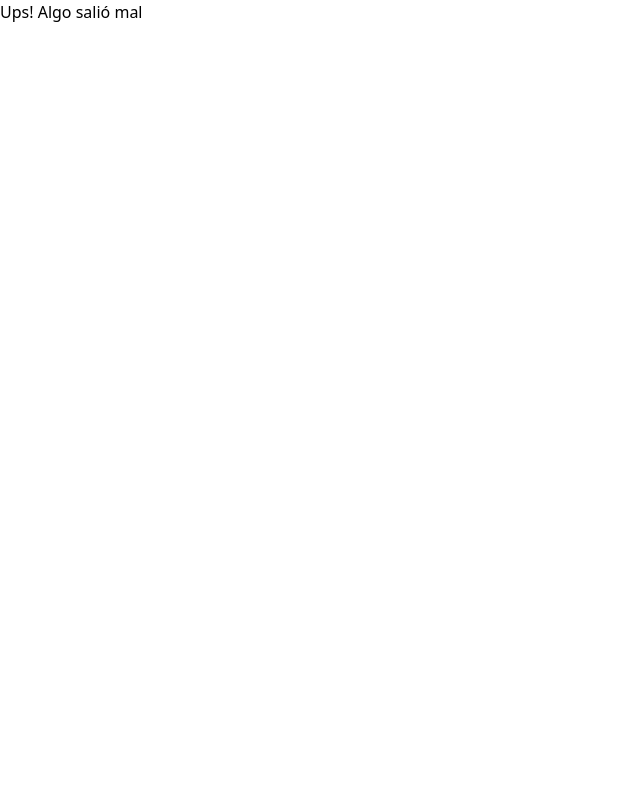
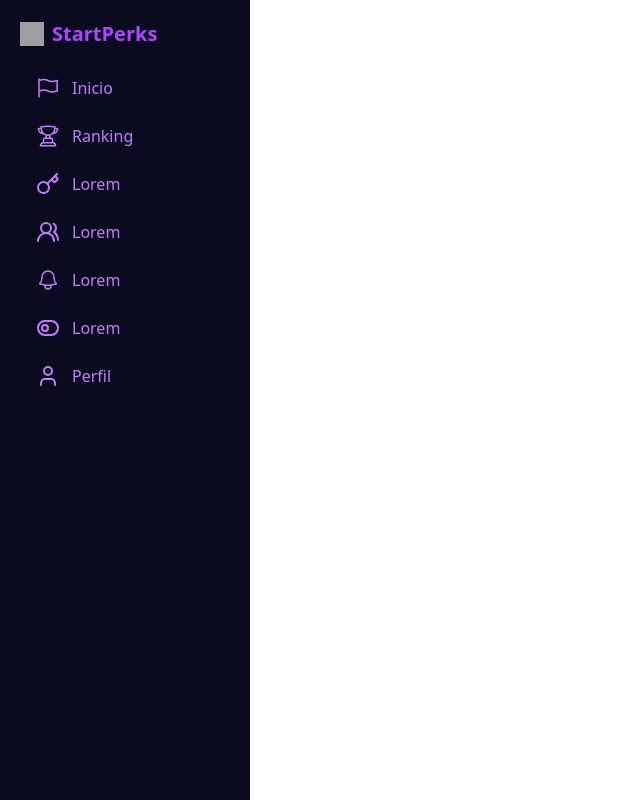
Before and after one commit to No-Country-simulation/s21-15-n-webapp, a React (Vite) app in the folder frontend/: page /junior in a window 1280 px wide. Before the commit this address had no page. Shown: the whole page, without its empty margins (0-640 px from the left). Built offline with nearby package versions, Linux system fonts and the light colour scheme; grey boxes are pictures that could not be loaded.

Commit message:
Update layaud and route

```diff
--- a/frontend/package.json
+++ b/frontend/package.json
@@ -16,6 +16,8 @@
     "@tailwindcss/vite": "^4.0.8",
     "@vitejs/plugin-react": "^4.3.4",
     "axios": "^1.7.9",
+    "lucide-react": "^0.476.0",
+    "mvp": "file:",
     "react": "^19.0.0",
     "react-dom": "^19.0.0",
     "react-router-dom": "^7.2.0",
--- /dev/null
+++ b/frontend/src/components/sideBar/sideBar.tsx
@@ -0,0 +1,45 @@
+import { Link } from "react-router-dom";
+import {
+  FlagIcon,
+  TrophyIcon,
+  BellIcon,
+} from "@heroicons/react/24/outline";
+import { ToggleLeft, UsersRound, User,  Key} from "lucide-react";
+
+
+const menuItems = [
+  { name: "Inicio", icon: <FlagIcon className="h-6 w-6 mr-3" />, to: "/" },
+  { name: "Ranking", icon: <TrophyIcon className="h-6 w-6 mr-3" />, to: "/ranking" },
+  { name: "Lorem", icon: <Key className="h-6 w-6 mr-3" />, to: "/lorem1" },
+  { name: "Lorem", icon: <UsersRound className="h-6 w-6 mr-3" />, to: "/lorem2" },
+  { name: "Lorem", icon: <BellIcon className="h-6 w-6 mr-3" />, to: "/lorem3" },
+  { name: "Lorem", icon: <ToggleLeft className="h-6 w-6 mr-3" />, to: "/toggle" },
+  { name: "Perfil", icon: <User className="h-6 w-6 mr-3" />, to: "/perfil" },
+];
+
+const SideBar = () => {
+  return (
+    <div className="bg-[#0A0B1E] h-full w-full p-5 flex flex-col">
+      <h2 className="text-xl font-bold mb-5 text-purple-500 flex items-center">
+        <img
+          src="https://raw.githubusercontent.com/No-Country-simulation/s21-15-n-webapp/1857a87229a6361b345560c4be845b64247ec09b/frontend/src/assets/rocket.png"
+          alt="Logo"
+          className="h-6 w-6 mr-2"
+        />
+        StartPerks
+      </h2>
+      <ul className="text-purple-400 space-y-2 flex-1">
+        {menuItems.map((item, index) => (
+          <li key={index}>
+            <Link to={item.to} className="flex items-center py-2 px-4 hover:bg-[#12142A] active:bg-[#12142A] rounded">
+              {item.icon}
+              {item.name}
+            </Link>
+          </li>
+        ))}
+      </ul>
+    </div>
+  );
+};
+
+export default SideBar;
--- /dev/null
+++ b/frontend/src/page/layaud/layaud.tsx
@@ -0,0 +1,17 @@
+import { Outlet } from "react-router-dom"
+import SideBar from "../../components/sideBar/sideBar"
+
+const Layaud = () => {
+  return (
+    <div className="h-screen w-screen overflow-hidden flex">
+        <aside className="fixed top-0 left-0 w-[250px] h-full">
+            <SideBar/>
+        </aside>
+        <main className="mt-24 h-[calc(100vh-6rem)] overflow-y-auto p-8">
+            <Outlet/>
+        </main>
+    </div>
+  )
+}
+
+export default Layaud
--- a/frontend/src/page/login/login.tsx
+++ b/frontend/src/page/login/login.tsx
@@ -80,7 +80,7 @@ const LoginPage = () => {
           {/* Link de "Regístrate aquí" */}
           <div className="text-center mt-4 text-sm text-gray-600">
             ¿No tienes cuenta?{" "}
-            <a href="/register" className="text-[#000115] font-medium hover:underline">
+            <a href="./register" className="text-[#000115] font-medium hover:underline">
               Regístrate aquí
             </a>
           </div>
--- a/frontend/src/page/login/register.tsx
+++ b/frontend/src/page/login/register.tsx
@@ -81,7 +81,7 @@ const Register = () => {
             {/* Link de "Ya tienes cuenta" */}
             <div className="text-center mt-4 text-sm text-gray-600">
               ¿Ya tenes tienes cuenta?{" "}
-              <a href="/login" className="text-[#000115] font-medium hover:underline">
+              <a href="./login" className="text-[#000115] font-medium hover:underline">
                 Entra aquí
               </a>
             </div>
--- a/frontend/src/route/route.tsx
+++ b/frontend/src/route/route.tsx
@@ -4,7 +4,9 @@
  * @version 1.0.0
  */
 
+import { Home } from "../page/home/home";
 import Landing from "../page/landing/landing";
+import Layaud from "../page/layaud/layaud";
 import Login from "../page/login/login";
 import Register from "../page/login/register";
 import { createBrowserRouter } from 'react-router-dom';
@@ -23,14 +25,29 @@ const router = createBrowserRouter([
         errorElement: <div>Ups! Algo salió mal</div>
     },
     {
-        path:"login",
-        element: <Login/>,
-        errorElement: <div>Ups! Algo salió mal</div>
+        path:"/ingreso",
+        children:[
+            {
+                path:"login",
+                element: <Login/>,
+            },
+            {
+                path:"register",
+                element:<Register/>,
+            }
+        ],
+        errorElement:<div>Ups! Algo salió mal</div>
     },
     {
-        path:"register",
-        element:<Register/>,
-        errorElement: <div>Ups! Algo salió mal</div>
+        path:"/junior",
+        element:<Layaud/>,
+        children:[
+            {
+                path:"home",
+                element:<Home/>
+            }
+        ],
+        errorElement:<div>Ups! Algo salió mal</div>
     }
 ])
 
```
Also changed, not shown: frontend/src/components/borar.txt (added).
